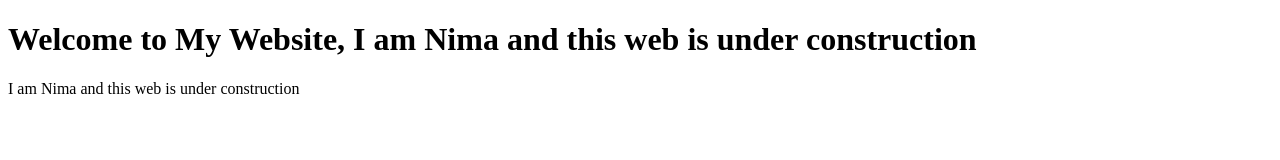
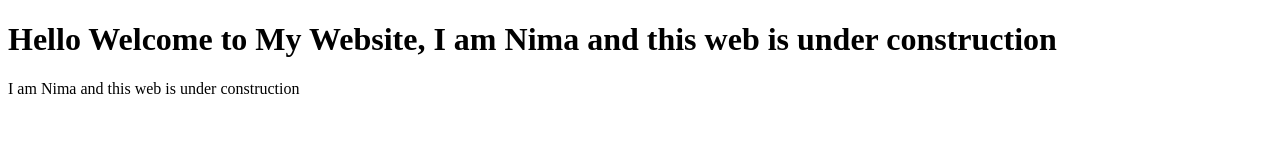
Before and after one commit to nimabmi/mywebsite, a plain HTML site: page index.html in a window 1280 px wide. Drawn offline with Linux system fonts and the light colour scheme.

Commit message:
Update index.html

```diff
--- a/index.html
+++ b/index.html
@@ -6,7 +6,7 @@
     <title>My Website</title>
 </head>
 <body>
-    <h1>Welcome to My Website, I am Nima and this web is under construction</h1>
+    <h1> Hello Welcome to My Website, I am Nima and this web is under construction</h1>
     <p>I am Nima and this web is under construction</p>
 </body>
 </html>
```
